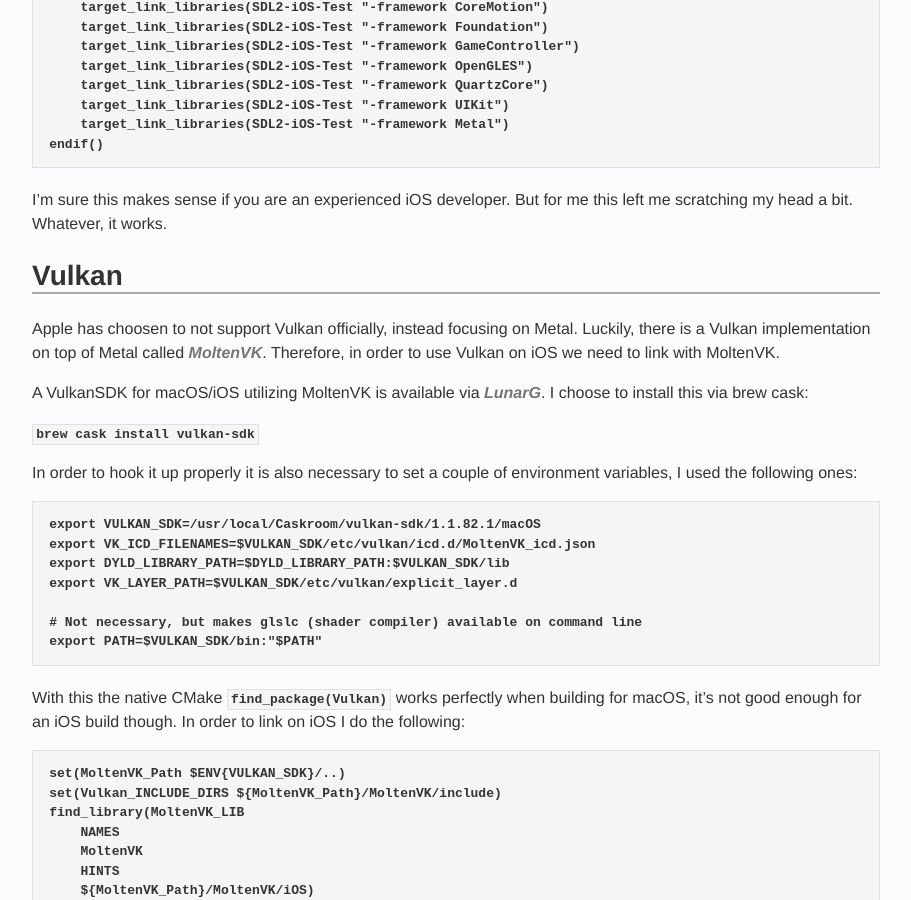
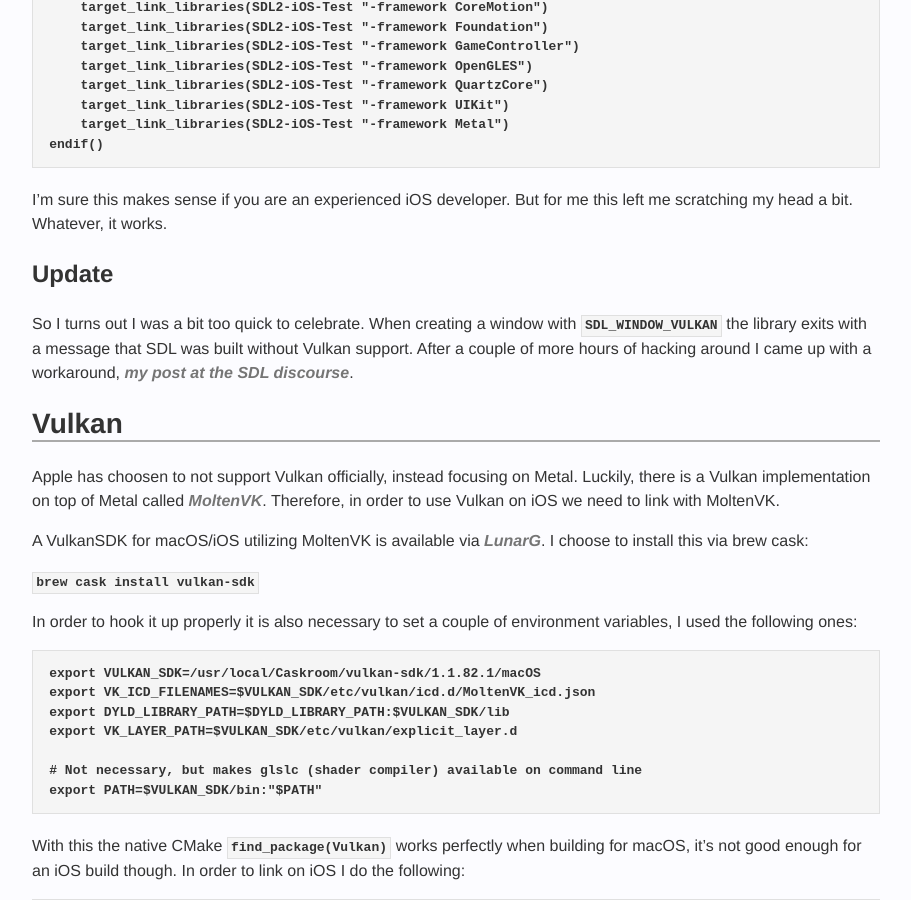
Before and after one commit to skipifzero/SkipIfZero.github.io, a Jekyll site: the page built from _posts/2018-10-07-compiling-cmake-ios.md, in a window 1280 px wide and 900 px high, scrolled down 2874 px. Shown: the whole window, without its empty margins (184-1095 px from the left). Built offline with Jekyll 4.4.1, drawn with Linux system fonts in a browser that asks for light colours; comment, search, counter and statistics services are not loaded.

Commit message:
Update regarding SDL build

```diff
--- a/_posts/2018-10-07-compiling-cmake-ios.md
+++ b/_posts/2018-10-07-compiling-cmake-ios.md
@@ -103,6 +103,11 @@
 
 I'm sure this makes sense if you are an experienced iOS developer. But for me this left me scratching my head a bit. Whatever, it works.
 
+### Update
+
+So I turns out I was a bit too quick to celebrate. When creating a window with `SDL_WINDOW_VULKAN` the library exits with a message that SDL was built without Vulkan support. After a couple of more hours of hacking around I came up with a workaround, [my post at the SDL discourse](https://discourse.libsdl.org/t/problems-building-with-vulkan-support-for-ios/25148).
+
+
 ## Vulkan
 
 Apple has choosen to not support Vulkan officially, instead focusing on Metal. Luckily, there is a Vulkan implementation on top of Metal called [MoltenVK](https://github.com/KhronosGroup/MoltenVK). Therefore, in order to use Vulkan on iOS we need to link with MoltenVK.
```
